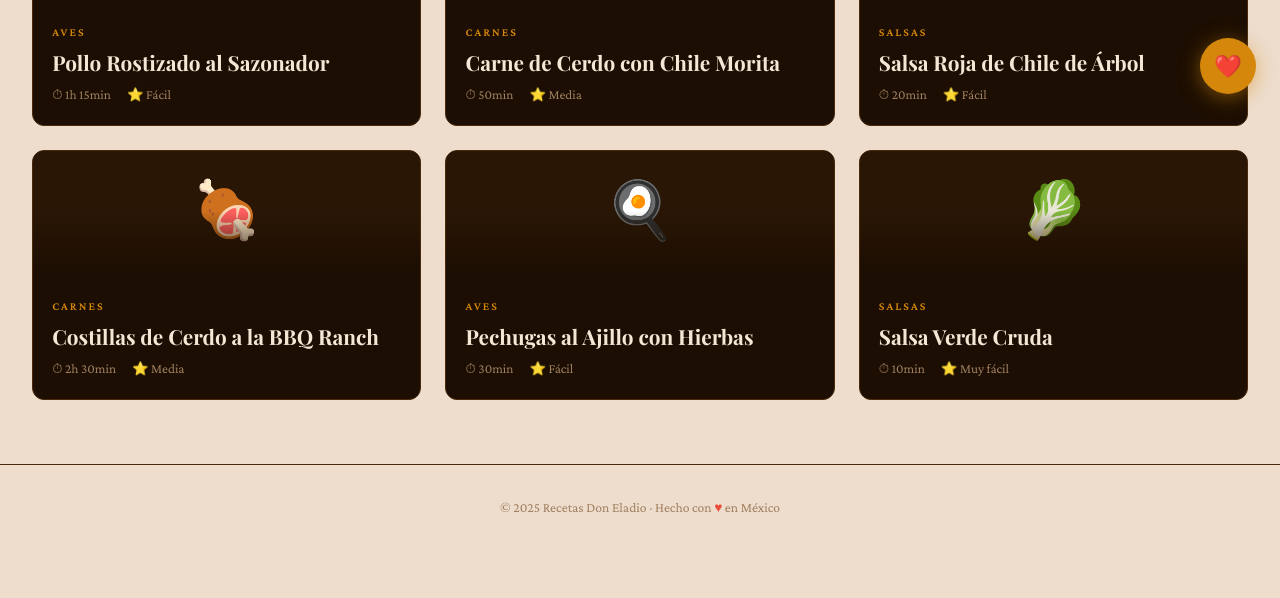
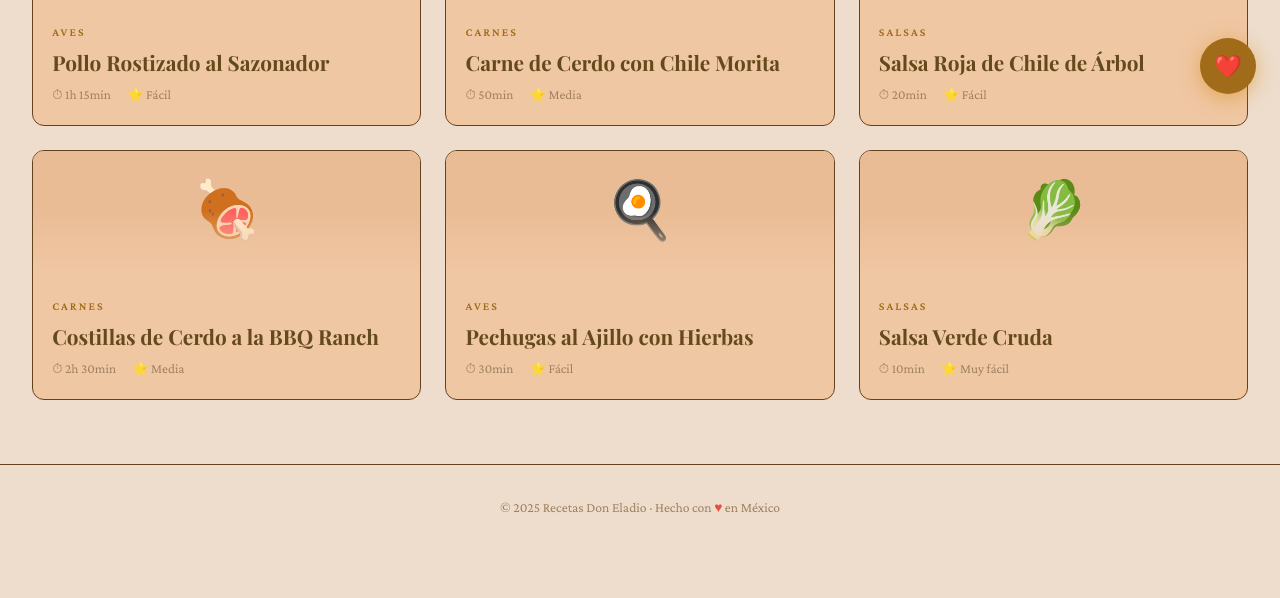
Before and after one commit to WetWafflesTaken/ProyFinalDevOps, a website: page index.html in a window 1280 px wide. Shown: the part 674-1272 px from the top of the page. Drawn offline with nearby package versions, Linux system fonts and the light colour scheme; a web font is replaced by a local one.

Commit message:
Tercer commit

```diff
--- a/styles.css
+++ b/styles.css
@@ -1,15 +1,15 @@
 *, *::before, *::after { box-sizing: border-box; margin: 0; padding: 0; }
 :root {
   --bg:#eeddcd;
-  --surface:#1c0e02;
-  --surface2:#2a1605;
-  --border:#4a2a0a;
-  --accent:#d4870a;
-  --accent2:#f5b041;
-  --text:#f2e8d5;
+  --surface:hsl(28, 72%, 79%);
+  --surface2:#e9bc95;
+  --border:#64421f;
+  --accent:#a06c19;
+  --accent2:#cf8205;
+  --text:#63491b;
   --text-muted:#a08060;
   --red:#c0392b;
-  --green:#27ae60;
+  --green:#05a045;
   --radius:12px;
   --shadow:0 8px 40px rgba(0,0,0,.7);
   --font-head: 'Playfair Display', Georgia, serif;
```
